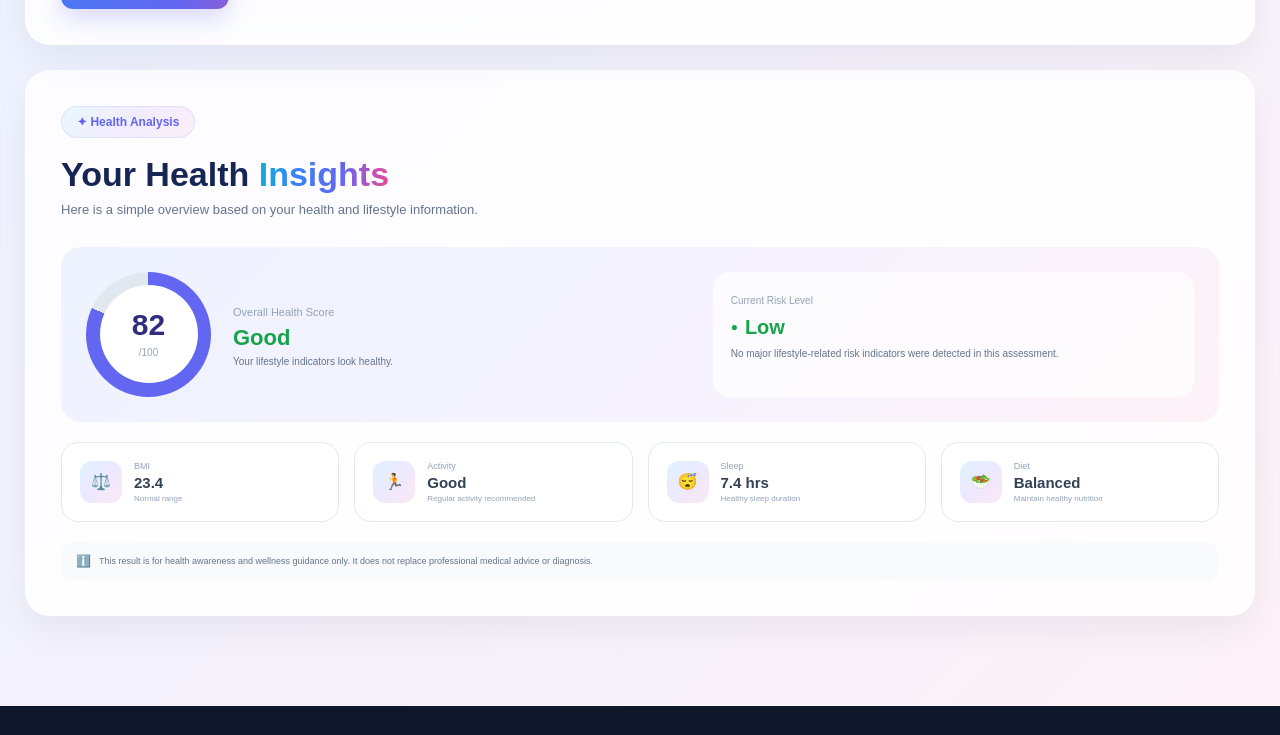
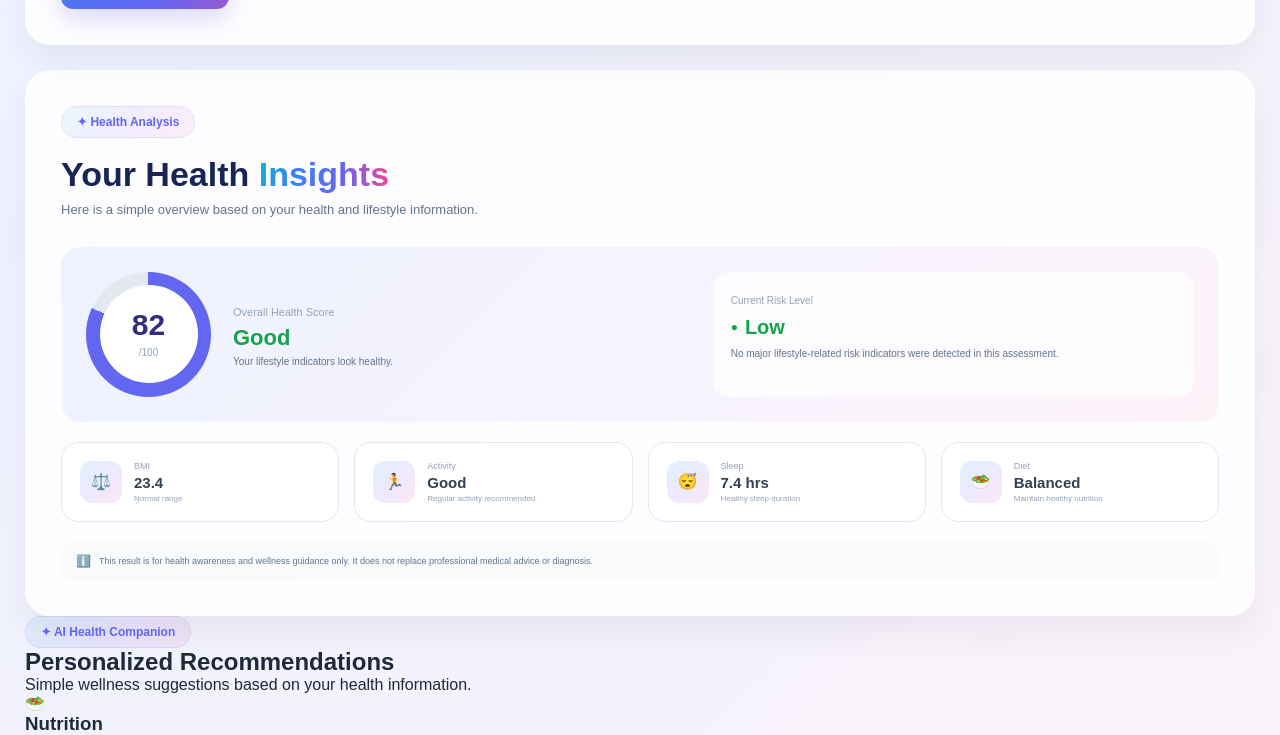
Before and after one commit to dibeyendu-dev/HealthGuard-AI, a React (Vite) app: page /dashboard in a window 1280 px wide. Shown: the part 2000-2735 px from the top of the page. Built offline with nearby package versions, Linux system fonts and the light colour scheme.

Commit message:
In Dashboard AI recomendation Component addded

```diff
--- a/src/pages/Dashboard.jsx
+++ b/src/pages/Dashboard.jsx
@@ -1,6 +1,7 @@
 import { Link } from "react-router-dom";
 import HealthForm from "../components/HealthForm";
 import ResultCard from "../components/ResultCard";
+import AIRecommendations from "../components/AIRecommendations";
 import "../css/dashboard.css";
 
 function Dashboard() {
@@ -231,6 +232,7 @@ function Dashboard() {
       </div>
       <HealthForm />
       <ResultCard />
+      <AIRecommendations />
     </main>
   );
 }
```
